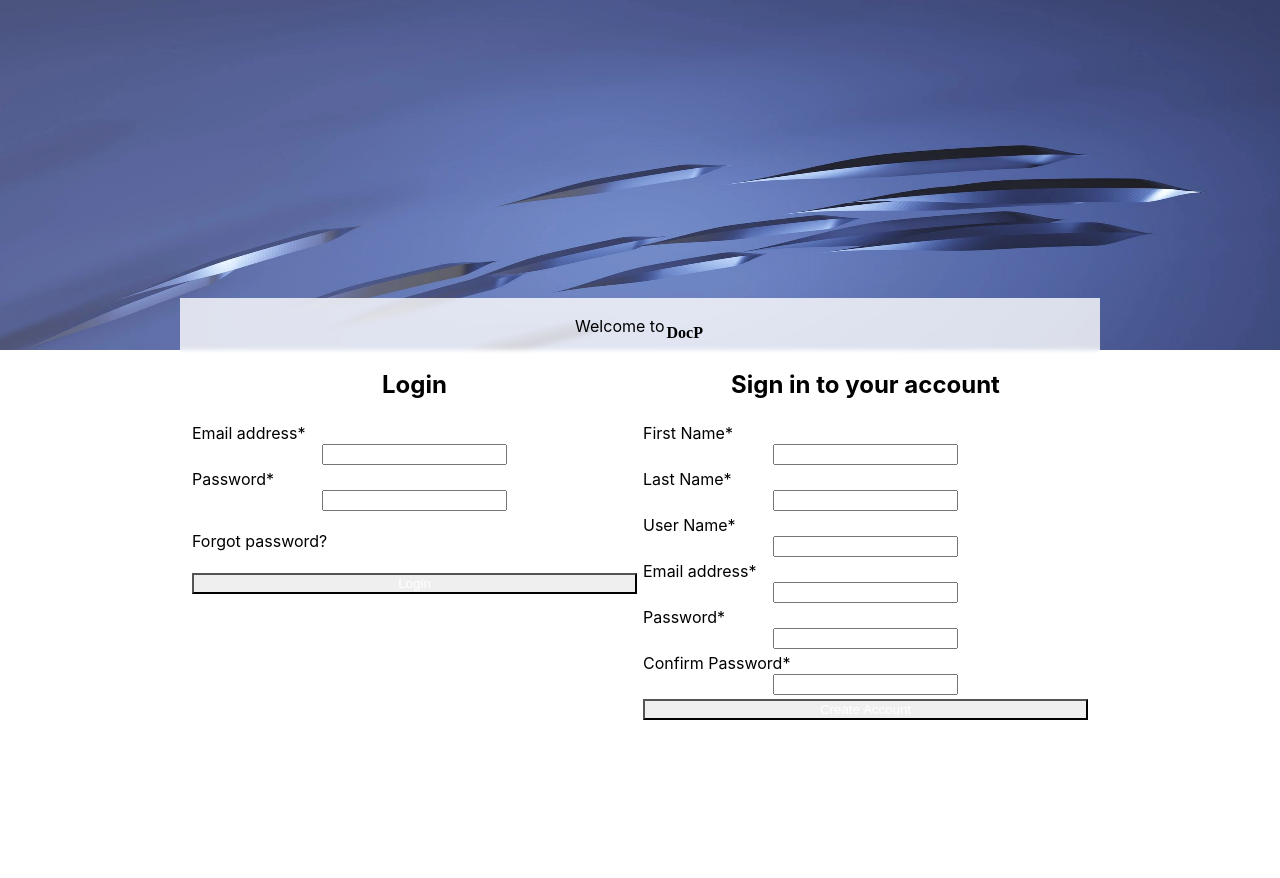
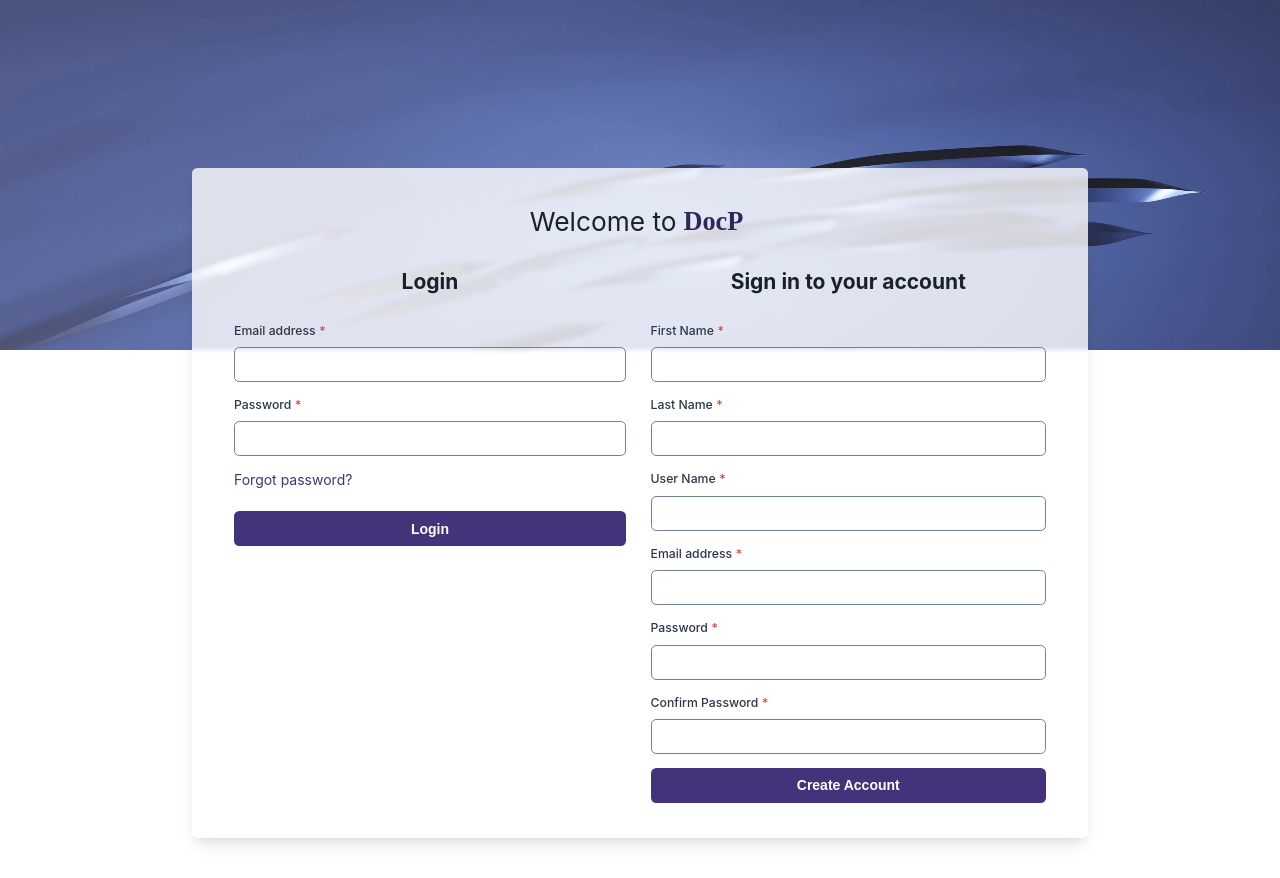
Before and after one commit to sudarshan-lab/DocP-Document-Parsing, a React (Create React App) app in the folder client/: page / in a window 1280 px wide. After the commit the page ends 838 px from the top, so only its background shows below. Built offline with nearby package versions, Linux system fonts and the light colour scheme.

Commit message:
UI changes for modified frontend

```diff
--- a/client/src/index.css
+++ b/client/src/index.css
@@ -11,3 +11,11 @@ code {
   font-family: source-code-pro, Menlo, Monaco, Consolas, 'Courier New',
     monospace;
 }
+
+::-webkit-scrollbar{
+  width: 0px !important;
+}
+
+.p{
+  margin-bottom: '0px'!important;
+}
--- a/client/src/index.js
+++ /dev/null
@@ -1,17 +0,0 @@
-import React from 'react';
-import ReactDOM from 'react-dom/client';
-import './index.css';
-import App from './App';
-import reportWebVitals from './reportWebVitals';
-
-const root = ReactDOM.createRoot(document.getElementById('root'));
-root.render(
-  <React.StrictMode>
-    <App />
-  </React.StrictMode>
-);
-
-// If you want to start measuring performance in your app, pass a function
-// to log results (for example: reportWebVitals(console.log))
-// or send to an analytics endpoint. Learn more: https://bit.ly/CRA-vitals
-reportWebVitals();
--- /dev/null
+++ b/client/src/index.tsx
@@ -0,0 +1,16 @@
+import React from "react";
+import ReactDOM from "react-dom/client";
+import App from "./App";
+import { ChakraProvider } from "@chakra-ui/react";
+import "semantic-ui-css/semantic.min.css";
+
+const root = ReactDOM.createRoot(
+  document.getElementById("root") as HTMLElement
+);
+root.render(
+  <React.StrictMode>
+    <ChakraProvider>
+      <App />
+    </ChakraProvider>
+  </React.StrictMode>
+);
```
Also changed, not shown: client/tsconfig.json (added, +26 -0 lines).
